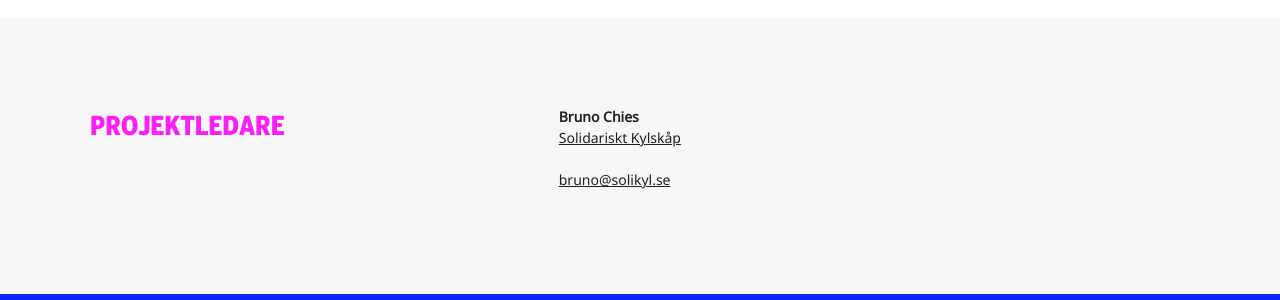
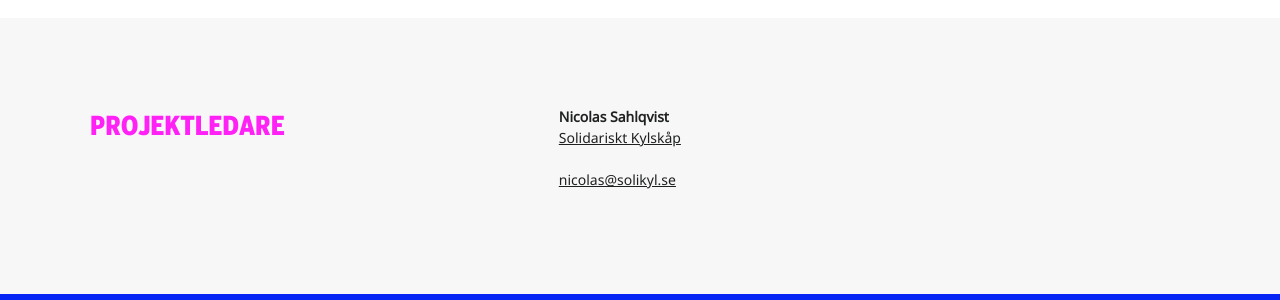
Before and after one commit to civictechsweden/civictech.se, a Jekyll site: the page built from _posts/2017-12-20-foodsaving.md, in a window 1280 px wide and 900 px high, scrolled down 1692 px. Shown: the part 153-453 px from the top of the window. Built offline with Jekyll 4.4.1, drawn with Linux system fonts in a browser that asks for light colours; nearby versions of some CDN libraries.

Commit message:
Updated Foodsaving

```diff
--- a/_posts/2017-12-20-foodsaving.md
+++ b/_posts/2017-12-20-foodsaving.md
@@ -19,8 +19,8 @@
 - title: Karrot på Github
   url: https://github.com/yunity/karrot-backend
 contact:
-- name: Bruno Chies
-  mail: bruno@solikyl.se
+- name: Nicolas Sahlqvist
+  mail: nicolas@solikyl.se
   organisation: Solidariskt Kylskåp
   organisation-link: http://solikyl.se/
 ---
```
